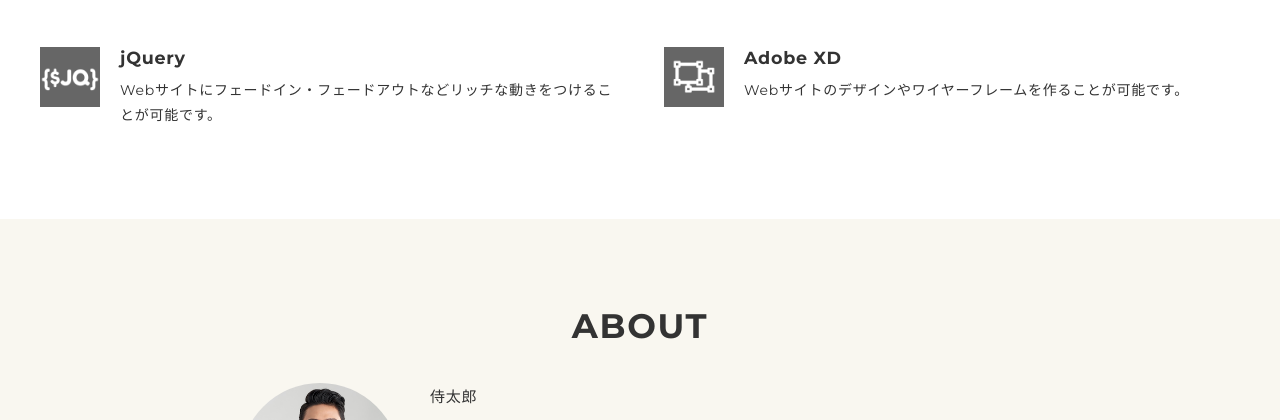
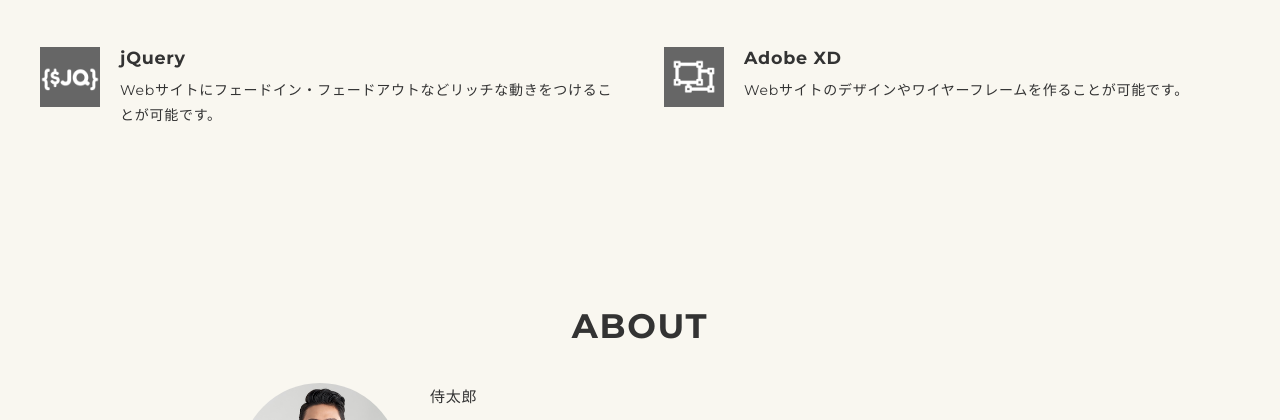
Before and after one commit to kawa0622/portfolio, a plain HTML site: page index.html in a window 1280 px wide. Shown: the part 2007-2427 px from the top of the page. Drawn offline with nearby package versions, Linux system fonts and the light colour scheme.

Commit message:
背景色変更

```diff
--- a/css/style.css
+++ b/css/style.css
@@ -199,6 +199,9 @@ img {
 /*--------------------------------
  Skill
 ---------------------------------*/
+.skill {
+  background-color: #f9f7f0;
+}
 .skill-list {
   display: flex;
   flex-wrap: wrap;
@@ -222,6 +225,7 @@ img {
 
 .skill-body {
   flex: 1;
+  background-color: ;
 }
 
 .skill-name {
```
